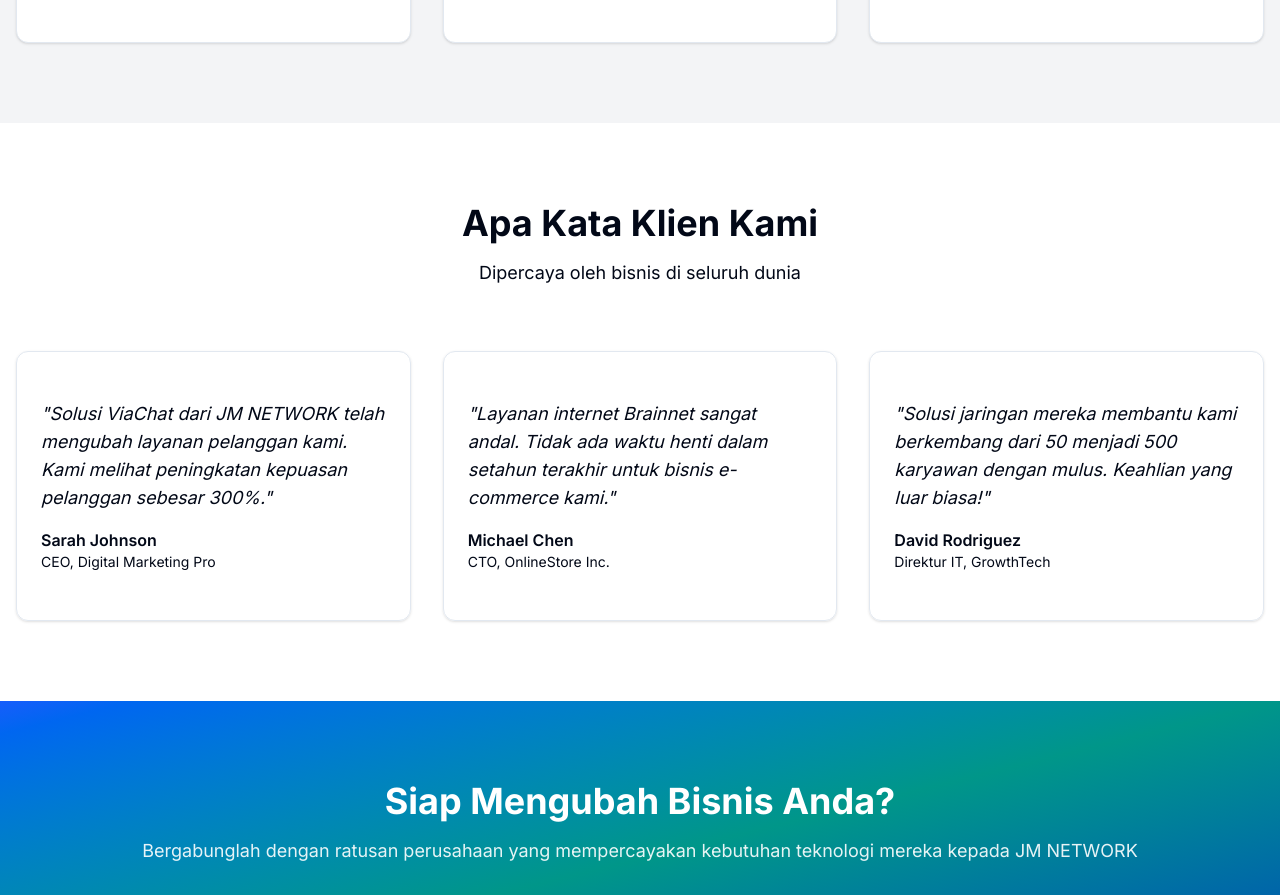
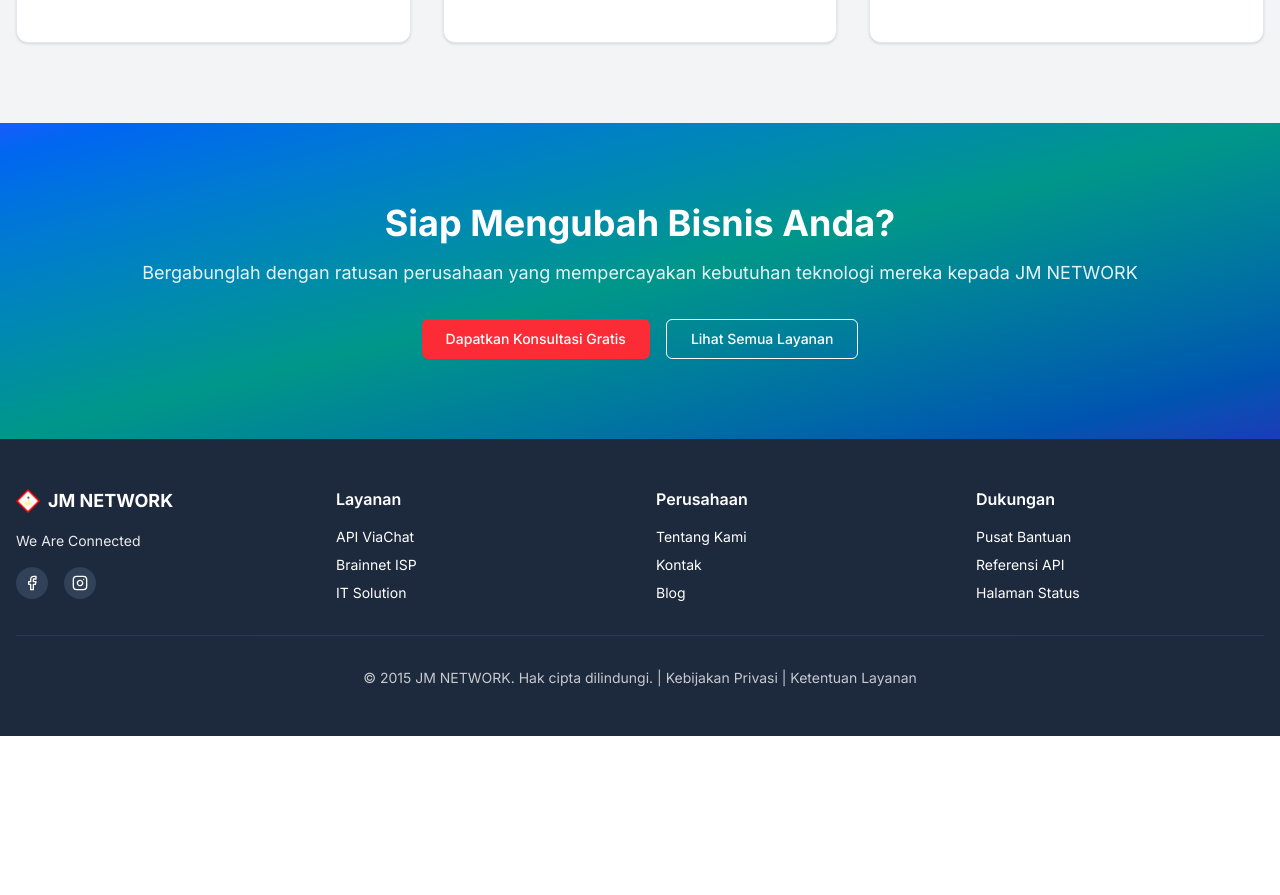
Before and after one commit to CV-JM-Network/jaylangkung-web, a Next.js app: page / in a window 1280 px wide. Shown: the part 2300-3195 px from the top of the page. After the commit the page ends 3036 px from the top, so only its background shows below. Built offline with nearby package versions, Linux system fonts and the light colour scheme.

Commit message:
feat: comment out Testimonials component in HomePage for future use

```diff
--- a/src/app/page.tsx
+++ b/src/app/page.tsx
@@ -1,7 +1,6 @@
 import CallToAction from "@/components/call-to-action"
 import Hero from "@/components/hero"
 import ServicesOverview from "@/components/services-overview"
-import Testimonials from "@/components/testimonials"
 import WhyChooseUs from "@/components/why-choose-us"
 
 export default function HomePage() {
@@ -10,7 +9,7 @@ export default function HomePage() {
       <Hero />
       <ServicesOverview />
       <WhyChooseUs />
-      <Testimonials />
+      {/* <Testimonials /> */}
       <CallToAction />
     </main>
   )
```
